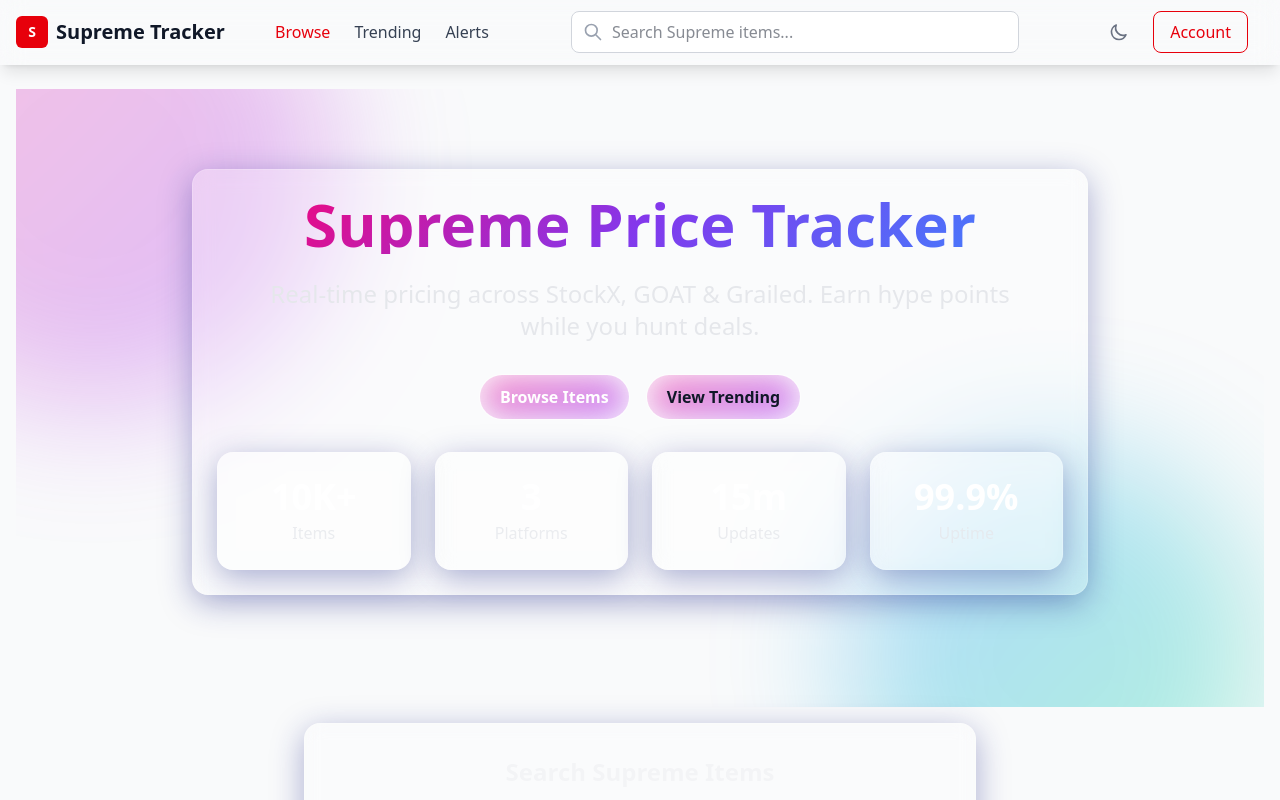
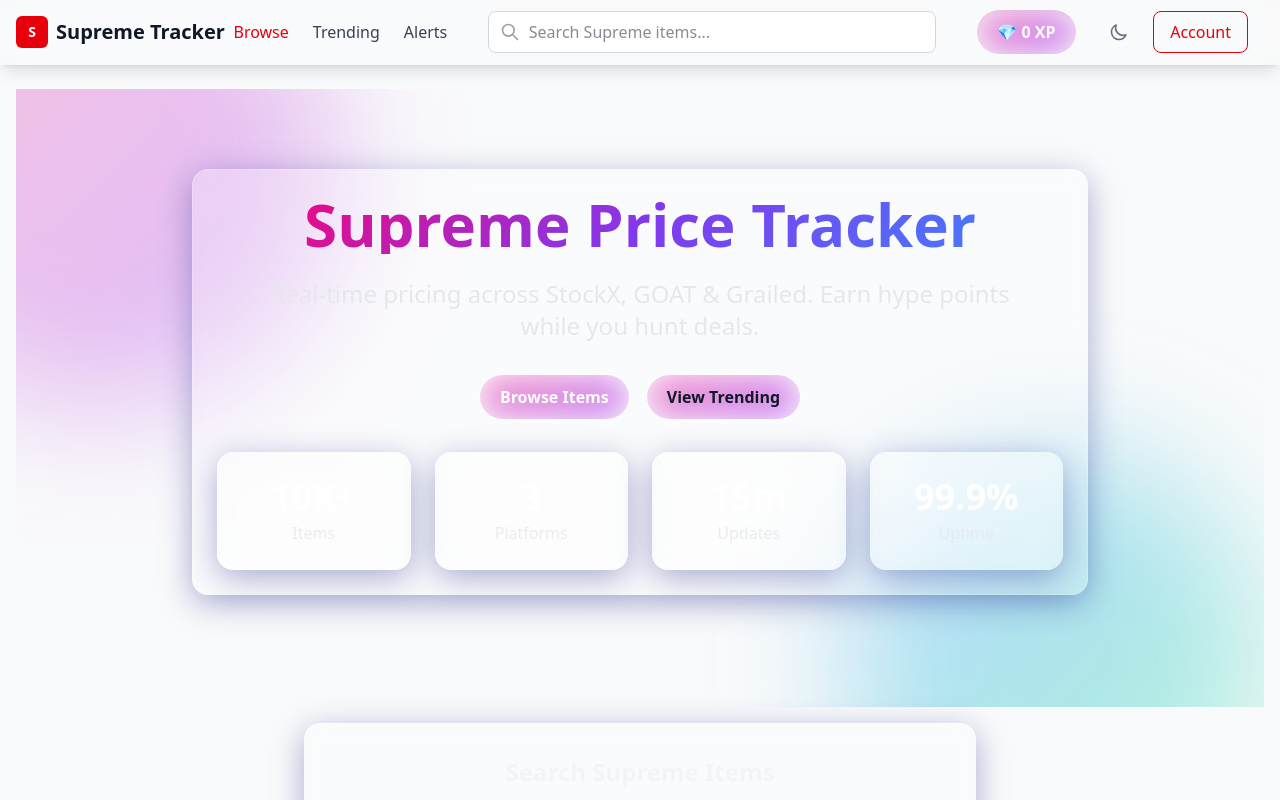
Before and after one commit to knath2000/diddypremefront, a Nuxt app: page / in a window 1280 px wide. Shown: the top 800 px of the page. Built offline with nearby package versions, Linux system fonts and the light colour scheme; no server answers.

Commit message:
feat(gamification): add Pinia user store with XP, confetti; XP counter GlassButton in header

```diff
--- a/components/AppHeader.vue
+++ b/components/AppHeader.vue
@@ -56,6 +56,14 @@
             </div>
           </div>
         </div>
+
+        <!-- XP Counter -->
+        <GlassButton
+          class="hidden md:inline-flex bg-blur shadow-inner px-4 py-2 mr-4 cursor-pointer animate-glow-pulse"
+          @click="user.addXp(10)"
+        >
+          💎 {{ user.xp }} XP
+        </GlassButton>
 
         <!-- User Actions -->
         <div class="flex items-center space-x-4">
@@ -137,12 +145,15 @@
 </template>
 
 <script setup>
+import { useUserStore } from '~/stores/user'
 const router = useRouter()
 
 // Reactive state
 const searchQuery = ref('')
 const mobileMenuOpen = ref(false)
 const isDark = ref(false)
+// User store for XP/levels
+const user = useUserStore()
 
 // Initialize dark mode state from localStorage on client side
 onMounted(() => {
--- /dev/null
+++ b/stores/user.ts
@@ -0,0 +1,38 @@
+import { defineStore } from 'pinia'
+
+export const useUserStore = defineStore('user', {
+  state: () => ({
+    xp: 0,
+    level: 1,
+    achievements: [] as string[],
+  }),
+  getters: {
+    nextLevelXp: (state) => state.level * 100,
+    xpProgressPct: (state): number => (state.xp / (state.level * 100)) * 100,
+  },
+  actions: {
+    addXp(amount: number) {
+      this.xp += amount
+      // Level up logic
+      while (this.xp >= this.nextLevelXp) {
+        this.xp -= this.nextLevelXp
+        this.level++
+        this.$notifyLevelUp()
+      }
+    },
+    $notifyLevelUp() {
+      // Emit event for components or trigger confetti
+      if (process.client) {
+        // Lazy import confetti to avoid SSR issues
+        import('canvas-confetti').then((module) => {
+          const confetti = module.default
+          confetti({
+            particleCount: 150,
+            spread: 70,
+            origin: { y: 0.6 },
+          })
+        })
+      }
+    },
+  },
+})
--- /dev/null
+++ b/types/canvas-confetti.d.ts
@@ -0,0 +1,4 @@
+declare module 'canvas-confetti' {
+  const confetti: (opts?: any) => void
+  export default confetti
+}
```
